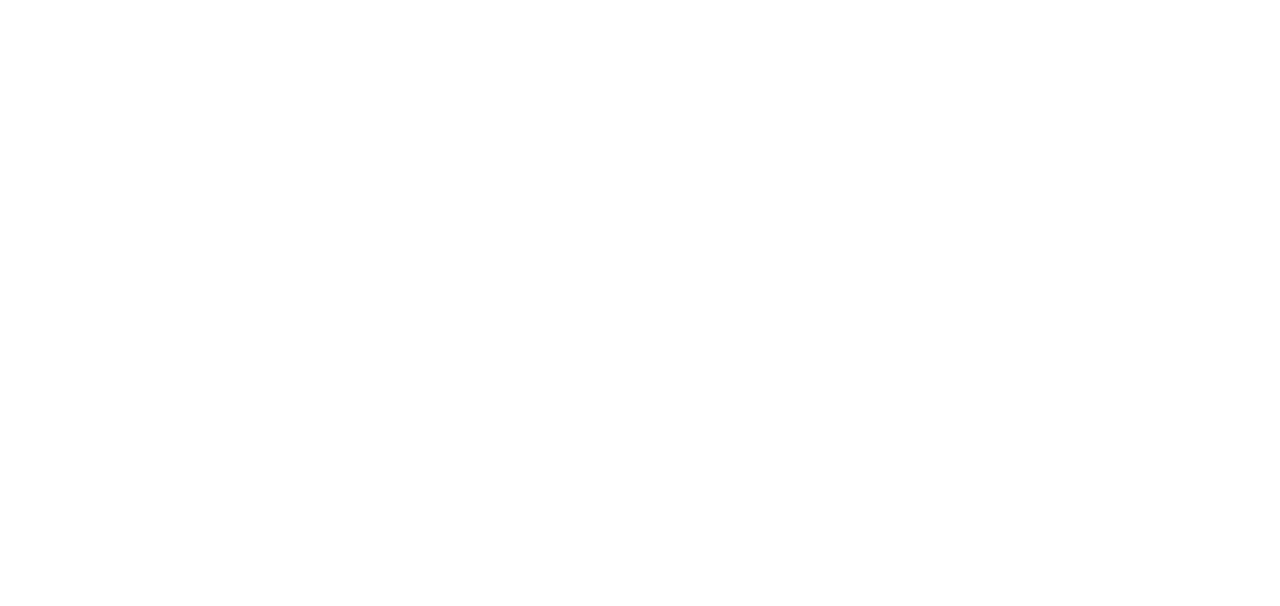
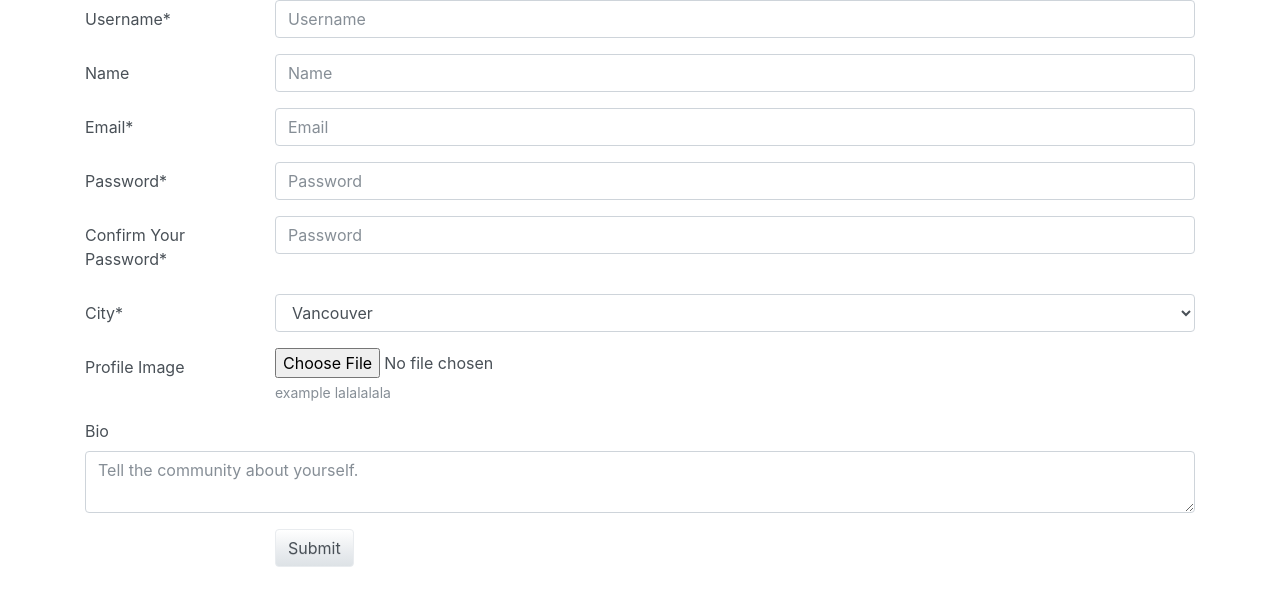
Before and after one commit to emaxet/tech-city, a React (Create React App) app in the folder client/: page /register in a window 1280 px wide. Shown: the top 606 px of the page. Built offline with nearby package versions, Linux system fonts and the light colour scheme.

Commit message:
login and register forms and routes

```diff
--- a/client/src/components/MainNavbar.js
+++ b/client/src/components/MainNavbar.js
@@ -20,10 +20,10 @@ export const MainNavbar = (props) => {
               <NavLink exact to="/city" activeClassName="active">City</NavLink>
             </NavItem>
             <NavItem>
-              <a href="">Login</a>
+              <NavLink exact to="/login" activeClassName="active">Login</NavLink>
             </NavItem>
             <NavItem>
-              <a href="">Register</a>
+              <NavLink exact to="/register" activeClassName="active">Register</NavLink>
             </NavItem>
           </Nav>
       </Navbar>
--- a/client/src/containers/App.js
+++ b/client/src/containers/App.js
@@ -1,7 +1,9 @@
 import React, { Component } from 'react';
 import { BrowserRouter, Route, Switch } from 'react-router-dom';
 import Home from './Home';
-import CityPage from './CityPage'
+import CityPage from './CityPage';
+import Register from './Register';
+import Login from './Login';
 import '../css/app.css';
 
 class App extends Component {
@@ -11,6 +13,8 @@ class App extends Component {
         <Switch>
           <Route exact path={"/"} render={props => <Home {...props} />} />
           <Route path={"/city"} render={props => <CityPage {...props} />} />
+          <Route path={"/register"} render={props => <Register {...props} />} />
+          <Route path={"/login"} render={props => <Login {...props} />} />
         </Switch>
       </BrowserRouter>
     );
--- /dev/null
+++ b/client/src/containers/Login.js
@@ -0,0 +1,51 @@
+import React from 'react';
+import { Container, Col, Button, Form, FormGroup, Label, Input, FormText } from 'reactstrap';
+
+export default class Register extends React.Component {
+  constructor(props) {
+    super(props);
+    this.state = {
+      email: '',
+      password: '',
+      loggedIn: false
+    };
+  }
+
+  validateForm() {
+    return (
+      this.state.email.length > 0 &&
+      this.state.displayName.length > 0 &&
+      this.state.password.length >= 6 &&
+      this.state.password === this.state.confirm
+    );
+  }
+
+  render() {
+    console.log(this.state)
+    return (
+      <Container>
+        <Form className="loginForm" onSubmit={this.handleSubmit}>
+          <FormGroup row>
+            <Label for="loginEmail" sm={2}>Email</Label>
+            <Col sm={10}>
+              <Input type="email" name="email" id="loginEmail" placeholder="Email" required
+                      onKeyPress={e => this.setState({email: e.target.value})} />
+            </Col>
+          </FormGroup>
+          <FormGroup row>
+            <Label for="loginPassword" sm={2}>Password</Label>
+            <Col sm={10}>
+              <Input type="password" name="password" id="loginPassword" placeholder="Password" required
+                      onKeyPress={e => this.setState({password: e.target.value})} />
+            </Col>
+          </FormGroup>
+          <FormGroup row>
+            <Col sm={{ size: 10, offset: 2 }}>
+              <Button type="submit">Submit</Button>
+            </Col>
+          </FormGroup>
+        </Form>
+      </Container>
+    );
+  }
+}
--- /dev/null
+++ b/client/src/containers/Register.js
@@ -0,0 +1,102 @@
+import React from 'react';
+import { Container, Col, Button, Form, FormGroup, Label, Input, FormText } from 'reactstrap';
+
+export default class Register extends React.Component {
+  constructor(props) {
+    super(props);
+    this.state = {
+      username: '',
+      name: '',
+      email: '',
+      password: '',
+      confirmPassword: '',
+      city: 'Vancouver',
+      pic: '',
+      bio: '',
+      loggedIn: false
+    };
+  }
+
+  validateForm() {
+    return (
+      this.state.username.length > 0 &&
+      this.state.email.length > 0 &&
+      this.state.password.length >= 6 &&
+      this.state.password === this.state.confirmPassword
+    );
+  }
+
+  render() {
+    console.log(this.state)
+    return (
+      <Container>
+        <Form className="registerForm" onSubmit={this.handleSubmit}>
+          <FormGroup row>
+            <Label for="registerUsername" sm={2}>Username*</Label>
+            <Col sm={10}>
+              <Input type="text" name="username" id="registerUsername" placeholder="Username" required
+                      onKeyPress={e => this.setState({username: e.target.value})} />
+            </Col>
+          </FormGroup>
+          <FormGroup row>
+            <Label for="registerName" sm={2}>Name</Label>
+            <Col sm={10}>
+              <Input type="text" name="name" id="registerName" placeholder="Name"
+                      onKeyPress={e => this.setState({name: e.target.value})} />
+            </Col>
+          </FormGroup>
+          <FormGroup row>
+            <Label for="registerEmail" sm={2}>Email*</Label>
+            <Col sm={10}>
+              <Input type="email" name="email" id="registerEmail" placeholder="Email" required
+                      onKeyPress={e => this.setState({email: e.target.value})} />
+            </Col>
+          </FormGroup>
+          <FormGroup row>
+            <Label for="registerPassword" sm={2}>Password*</Label>
+            <Col sm={10}>
+              <Input type="password" name="password" id="registerPassword" placeholder="Password" required
+                      onKeyPress={e => this.setState({password: e.target.value})} />
+            </Col>
+          </FormGroup>
+          <FormGroup row>
+            <Label for="registerConfirmPassword" sm={2}>Confirm Your Password*</Label>
+            <Col sm={10}>
+              <Input type="password" name="confirmPassword" id="registerConfirmPassword" placeholder="Password" required
+                      onKeyPress={e => this.setState({confirmPassword: e.target.value})} />
+            </Col>
+          </FormGroup>
+          <FormGroup row>
+            <Label for="registerCity" sm={2}>City*</Label>
+            <Col sm={10}>
+              <Input type="select" name="city" id="registerCity" onChange={e => this.setState({city: e.target.value})}>
+                <option>Vancouver</option>
+                <option>Toronto</option>
+                <option>Seattle</option>
+              </Input>
+            </Col>
+          </FormGroup>
+          <FormGroup row>
+            <Label for="registerPic" sm={2}>Profile Image</Label>
+            <Col sm={10}>
+              <Input type="file" name="pic" id="registerPic" onKeyPress={e => this.setState({confirmPassword: e.target.value})} />
+              <FormText color="muted">
+                example lalalalala
+              </FormText>
+            </Col>
+          </FormGroup>
+          <FormGroup>
+            <Label for="exampleText">Bio</Label>
+            <Input type="textarea" name="text" id="exampleText" placeholder="Tell the community about yourself."
+                    onKeyPress={e => this.setState({bio: e.target.value})} />
+          </FormGroup>
+          <FormGroup row>
+            <Col sm={{ size: 10, offset: 2 }}>
+              <Button type="submit">Submit</Button>
+            </Col>
+          </FormGroup>
+        </Form>
+      </Container>
+    );
+  }
+}
```
